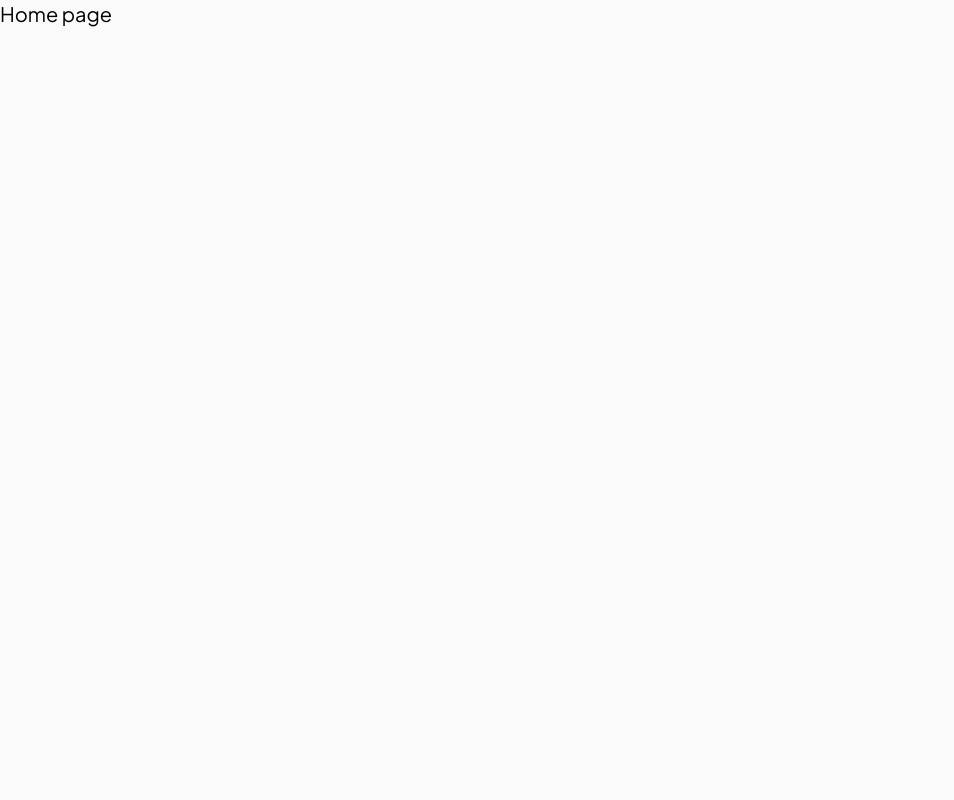
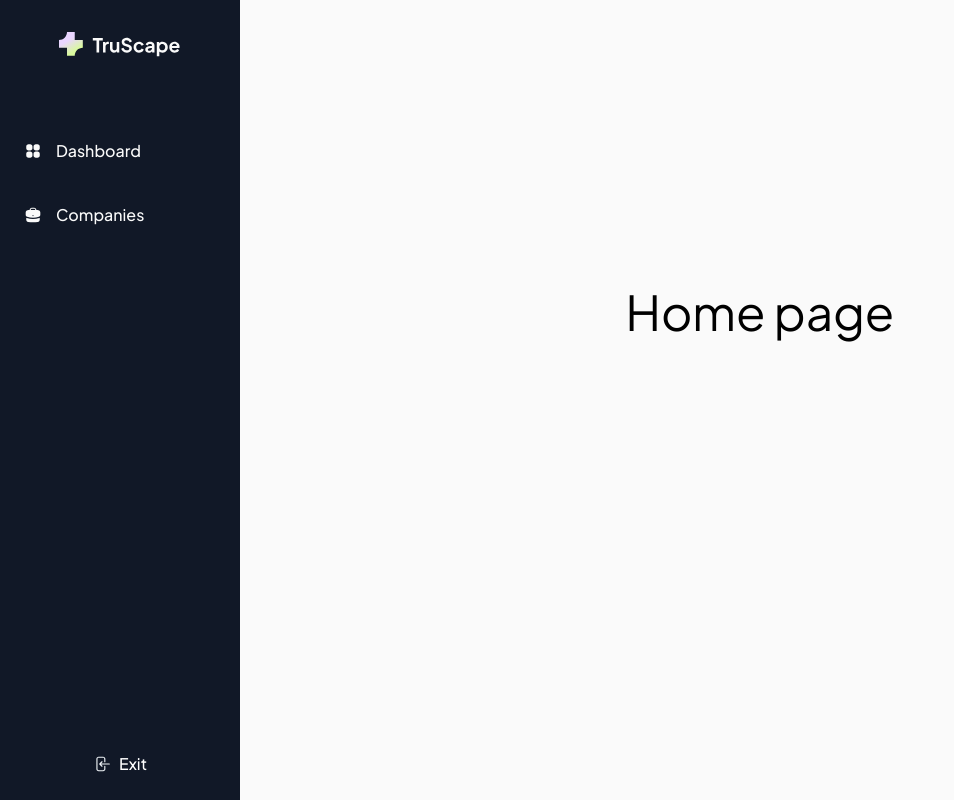
Before and after one commit to TaniaUdod/CRM, a Next.js app: page / in a window 1280 px wide. Shown: the whole page, without its empty margins (0-954 px from the left). Built offline with nearby package versions, Linux system fonts and the light colour scheme.

Commit message:
updated Home page

```diff
--- a/src/app/page.tsx
+++ b/src/app/page.tsx
@@ -1,7 +1,10 @@
+import Sidebar from './components/sidebar';
+
 export default function Home() {
   return (
     <main>
-      <h1 className="text-xl">Home page</h1>
+      <h1 className="text-5xl text-center mt-72 ml-60">Home page</h1>
+      <Sidebar />
     </main>
   );
 }
```
